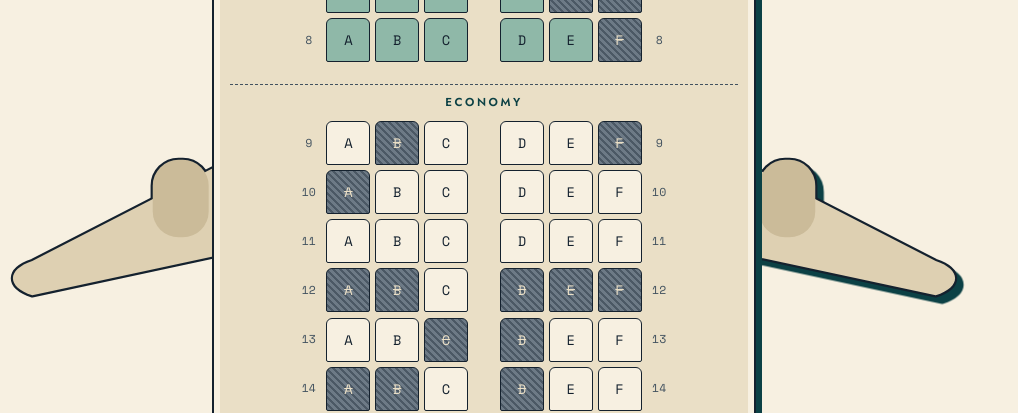
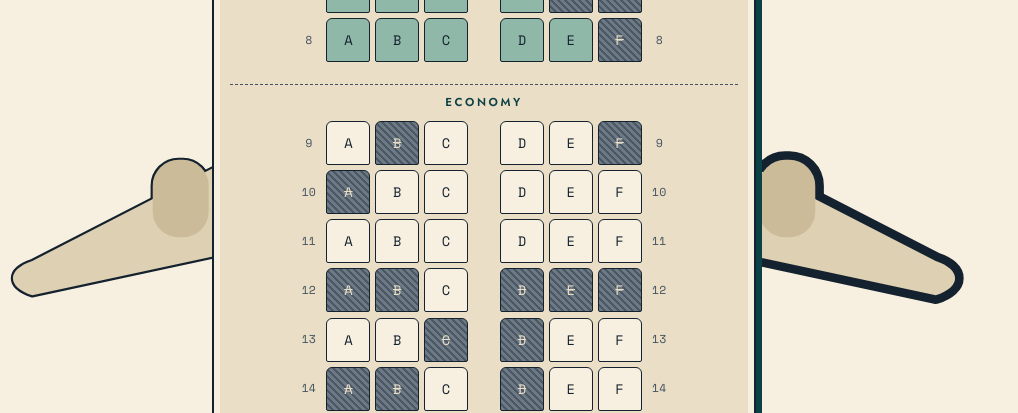
Before and after one commit to programredacted/skyway-airways, a Flask app: page /flights/1/seats in a window 1280 px wide. Shown: the part 967-1380 px from the top of the page, without its empty margins (0-1018 px from the left). Run offline with Flask 3, Linux system fonts and the light colour scheme; data comes from the database, SQL or seed files in the repository.

Commit message:
Two stroke weights: light to port, heavy to starboard
The ask was two line thicknesses, one per wing, all the way round each. I
kept giving both the same light stroke and putting a shadow on one instead,
which is a different thing entirely.

The cabin's weights taken literally: 2px, its border, on the port side; 8px
on the starboard, which is that border plus its 6px shadow. Both doubled in
the stroke because half of every stroke is buried by the fill drawn over it.

Cabin unchanged, wings still whole from 390px up.

129/129 pytest, 11/11 wing checks.

Co-Authored-By: Claude Opus 5 <noreply@anthropic.com>

```diff
--- a/static/css/retro.css
+++ b/static/css/retro.css
@@ -1523,22 +1523,23 @@ a:hover { color: var(--orange-dk); }
 
 /* The silhouette pass. Filled as well as stroked so wing and engine merge
    into one shape; the fills drawn afterwards cover the half of the stroke
-   that falls inside, leaving 2px showing — the shell's own border weight.
+   that falls inside, so the weight showing is half of stroke-width.
 
    non-scaling-stroke because the SVG is scaled to the viewport: without it
-   the line thickens and thins with the window while that 2px border does not
-   move, and the two only agree at one window size. */
+   the line thickens and thins with the window while the shell's border does
+   not move, and the two only agree at one window size. */
 .cabin-wings__edge {
   fill: var(--ink);
   stroke: var(--ink);
-  stroke-width: 4;
   vector-effect: non-scaling-stroke;
   stroke-linejoin: round;
 }
 
-/* Starboard only, so the weight sits where the shell's own shadow sits:
-   offset right and down, leaving the port side a bare line. */
-.cabin-wings__edge--shadowed { filter: drop-shadow(6px 6px 0 var(--teal-dk)); }
+/* The cabin's two weights, taken literally: its border is 2px on the port
+   side, and on the starboard side that border plus its 6px shadow reads as
+   8px. Doubled here because half of each stroke is buried by the fill. */
+.cabin-wings__edge { stroke-width: 4; }
+.cabin-wings__edge--heavy { stroke-width: 16; }
 
 .cabin-wings__skin { fill: var(--paper-3); }
 /* one step deeper than the wing so the pods read against it */
--- a/templates/seats.html
+++ b/templates/seats.html
@@ -73,8 +73,8 @@
         <path d="M291 110 L30 244 C 6 252 6 268 30 276 L291 220 Z"/>
         <rect x="142" y="150" width="52" height="72" rx="24"/>
       </g>
-      {# only the starboard side carries the shell's offset shadow #}
-      <g class="cabin-wings__edge cabin-wings__edge--shadowed">
+      {# the starboard side is drawn heavy, the port side light #}
+      <g class="cabin-wings__edge cabin-wings__edge--heavy">
         <path d="M609 220 L870 276 C 894 268 894 252 870 244 L609 110 Z"/>
         <rect x="706" y="150" width="52" height="72" rx="24"/>
       </g>
```
Also changed, not shown: 1 other file.
